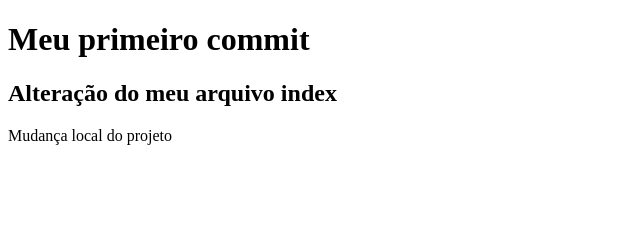
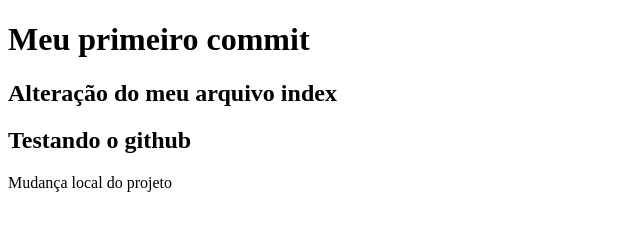
Before and after one commit to Souza216/teste_git_robson, a plain HTML site: page index.html in a window 1280 px wide. Shown: the whole page, without its empty margins (0-640 px from the left). Drawn offline with Linux system fonts and the light colour scheme.

Commit message:
Add heading for GitHub testing

```diff
--- a/index.html
+++ b/index.html
@@ -8,7 +8,7 @@
 <body>
     <h1>Meu primeiro commit</h1>
     <h2>Alteração do meu arquivo index</h2>
-
+    <h2>Testando o github</h2>
     <p>Mudança local do projeto</p>
 </body>
 </html>
```
